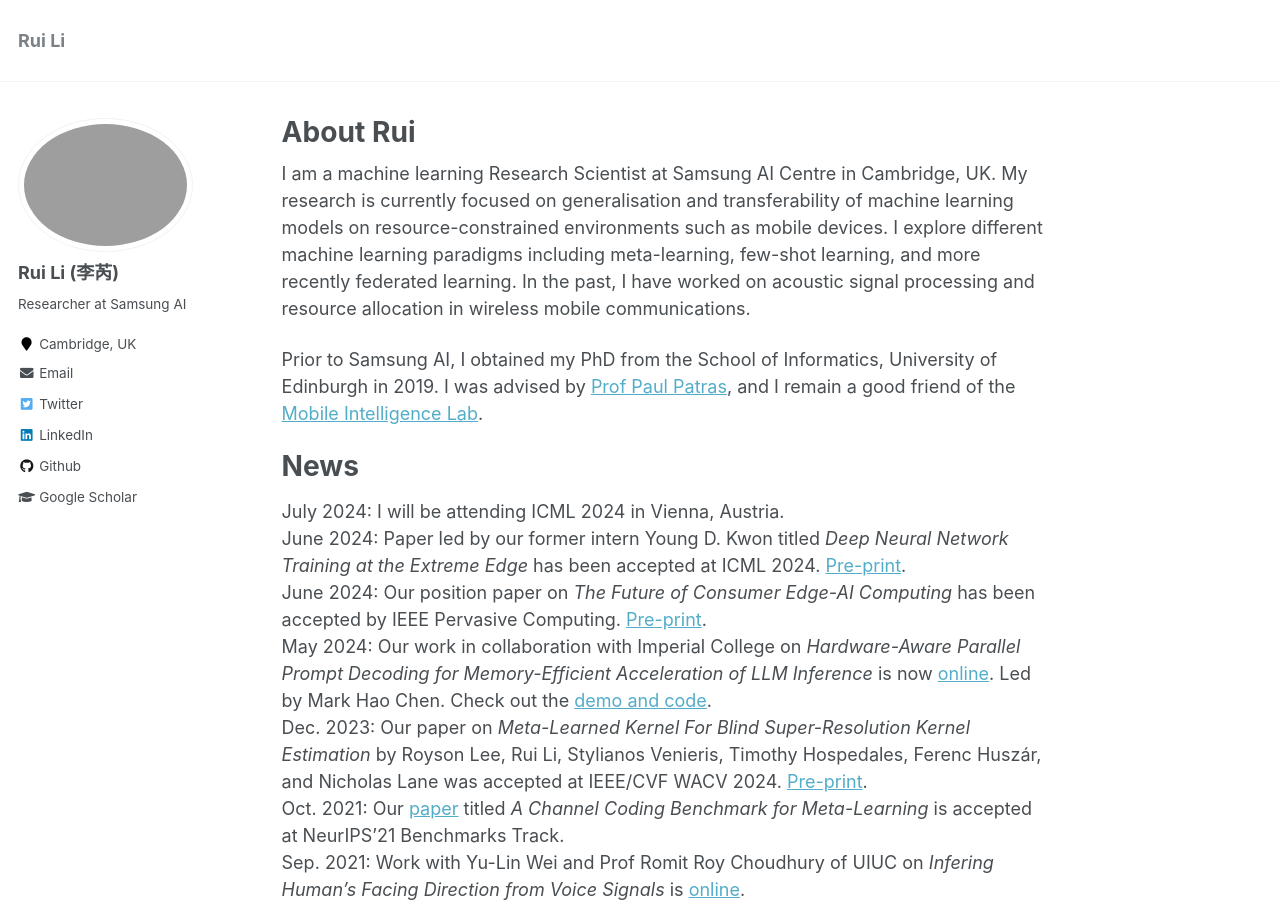
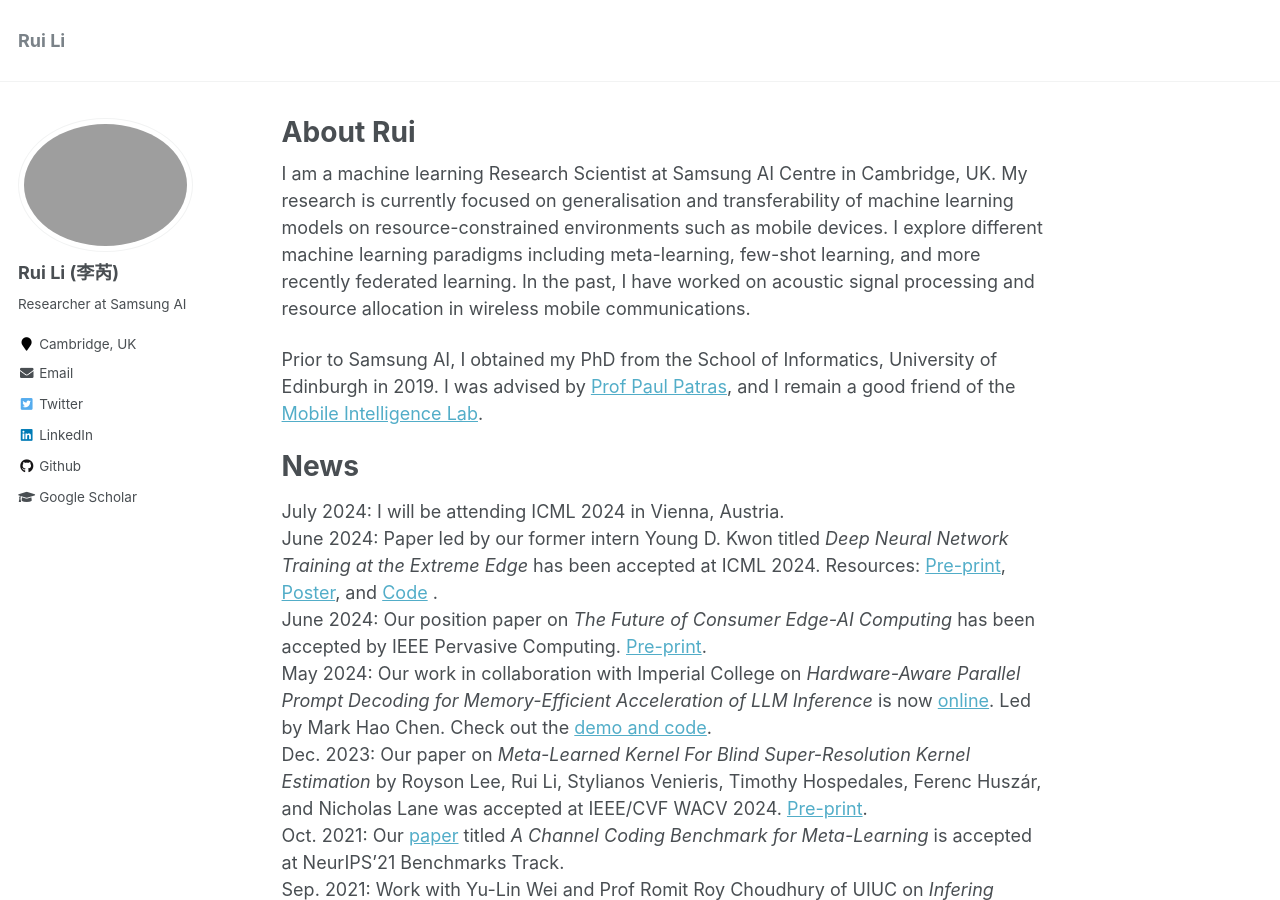
Before and after one commit to ruihuili/ruihuili.github.io, a Jekyll site: the page built from _pages/about.md, in a window 1280 px wide and 900 px high. Built offline with Jekyll 4.4.1, drawn with Linux system fonts in a browser that asks for light colours.

Commit message:
Update about.md

```diff
--- a/_pages/about.md
+++ b/_pages/about.md
@@ -16,7 +16,7 @@ Prior to Samsung AI, I obtained my PhD from the School of Informatics, Universit
 News
 =====
 July 2024: I will be attending ICML 2024 in Vienna, Austria.
-June 2024: Paper led by our former intern Young D. Kwon titled *Deep Neural Network Training at the Extreme Edge* has been accepted at ICML 2024. [Pre-print](https://arxiv.org/pdf/2307.09988).
+June 2024: Paper led by our former intern Young D. Kwon titled *Deep Neural Network Training at the Extreme Edge* has been accepted at ICML 2024. Resources: [Pre-print](https://arxiv.org/pdf/2307.09988), [Poster](http://ruihuili.github.io/files/TinyTrain_Poster_ICML24.pdf), and [Code](https://github.com/theyoungkwon/TinyTrain) .
 June 2024: Our position paper on *The Future of Consumer Edge-AI Computing* has been accepted by IEEE Pervasive Computing. [Pre-print](https://arxiv.org/pdf/2210.10514).
 May 2024: Our work in collaboration with Imperial College on *Hardware-Aware Parallel Prompt Decoding for Memory-Efficient Acceleration of LLM Inference* is now [online]( https://arxiv.org/pdf/2307.09988). Led by Mark Hao Chen. Check out the [demo and code](https://github.com/hmarkc/parallel-prompt-decoding).
 Dec. 2023: Our paper on *Meta-Learned Kernel For Blind Super-Resolution Kernel Estimation* by Royson Lee, Rui Li, Stylianos Venieris, Timothy Hospedales, Ferenc Huszár, and Nicholas Lane was accepted at IEEE/CVF WACV 2024. [Pre-print](https://openaccess.thecvf.com/content/WACV2024/papers/Lee_Meta-Learned_Kernel_for_Blind_Super-Resolution_Kernel_Estimation_WACV_2024_paper.pdf).
```
